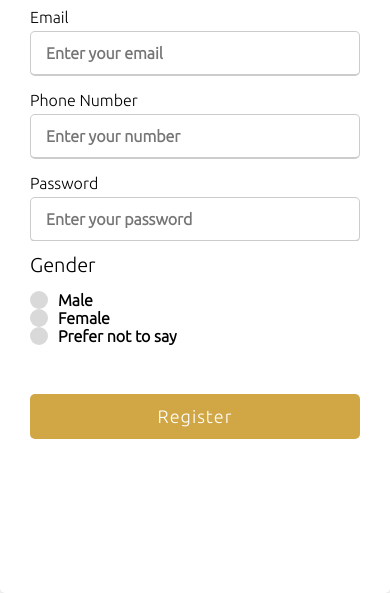
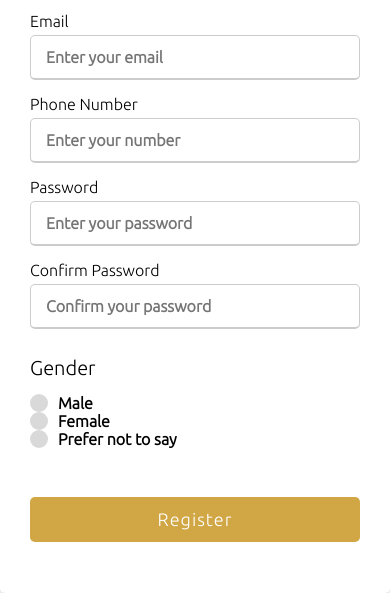
Before and after one commit to skydubey/Taj-Hotels-Responsive-Using-Core-HTML-CSS-JS, a plain HTML site: page signup.html in a window 390 px wide. Shown: the part 401-994 px from the top of the page. Drawn offline with Linux system fonts and the light colour scheme.

Commit message:
some small changes

```diff
--- a/signup.css
+++ b/signup.css
@@ -140,7 +140,7 @@ form .user-details .input-box{
     width: 100%;
   }
   .content form .user-details{
-    max-height: 300px;
+    max-height: 600px;
     overflow-y: scroll;
   }
   .user-details::-webkit-scrollbar{
```
